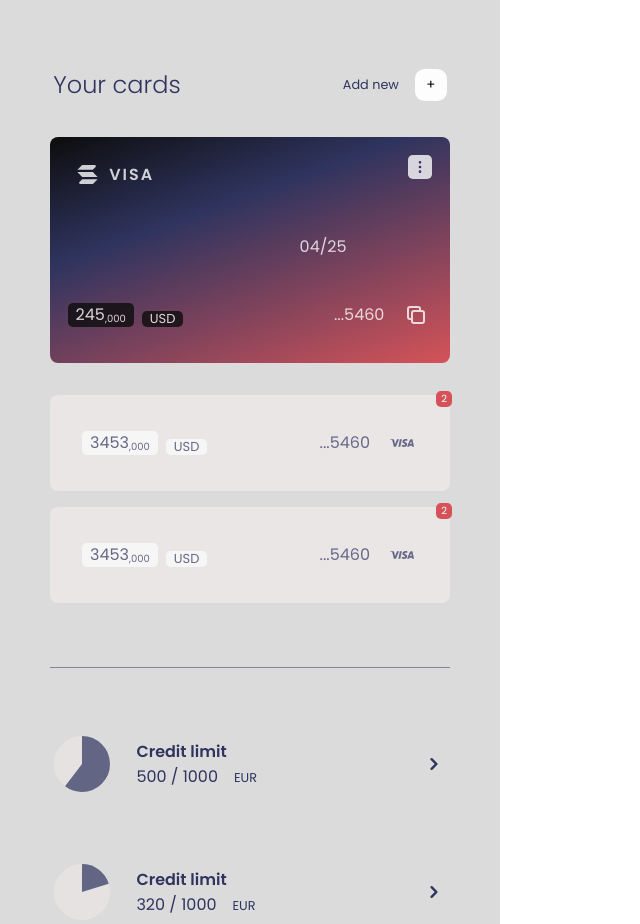
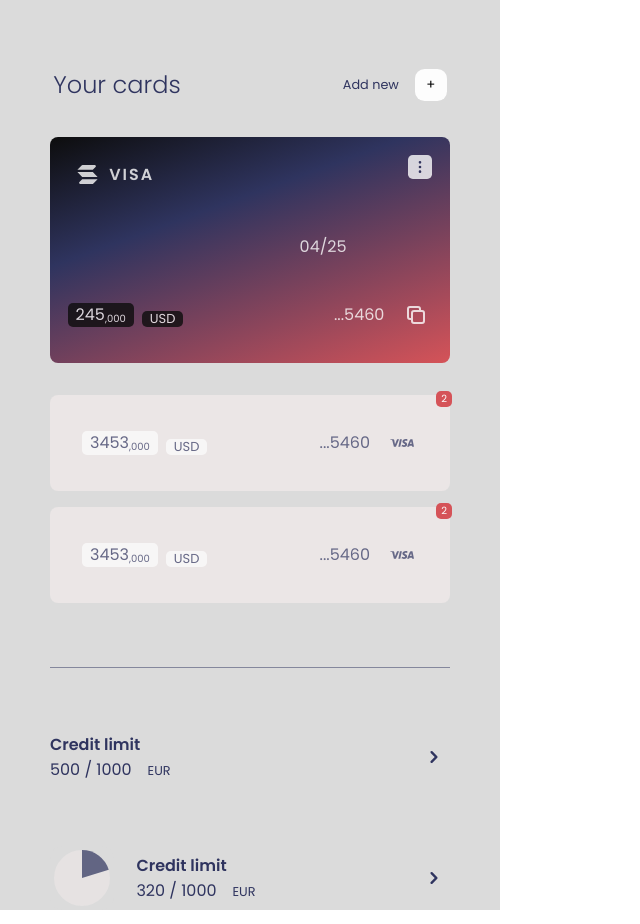
Before and after one commit to billionsjoel/quickTrans, a React (Create React App) app: page / in a window 1280 px wide. Shown: the whole page, without its empty margins (0-640 px from the left). Built offline with nearby package versions, Linux system fonts and the light colour scheme.

Commit message:
Add credit limit

```diff
--- a/src/components/VisaSection/CreditPanels/index.js
+++ b/src/components/VisaSection/CreditPanels/index.js
@@ -12,16 +12,7 @@ function CreditPanel() {
       <hr />
       <div className={style.bar}>
         <div className={style.bar__left}>
-          <CircularProgressbar
-            value={60}
-            strokeWidth={50}
-            styles={buildStyles({
-						  strokeLinecap: 'butt',
-						  pathColor: '#2f345f',
-						  trailColor: '#ebe6e6',
-            })}
-            className={style.progress}
-          />
+
           <div className={style.credit__limit}>
             <h6>Credit limit</h6>
             <span className={style.values}>500 / 1000</span>
```
